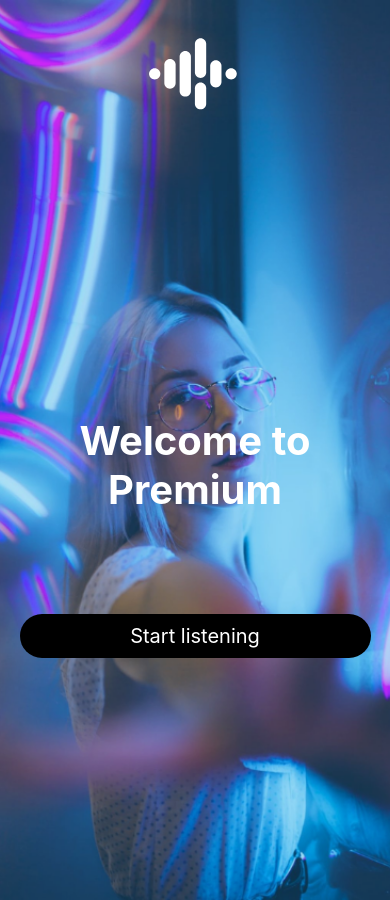
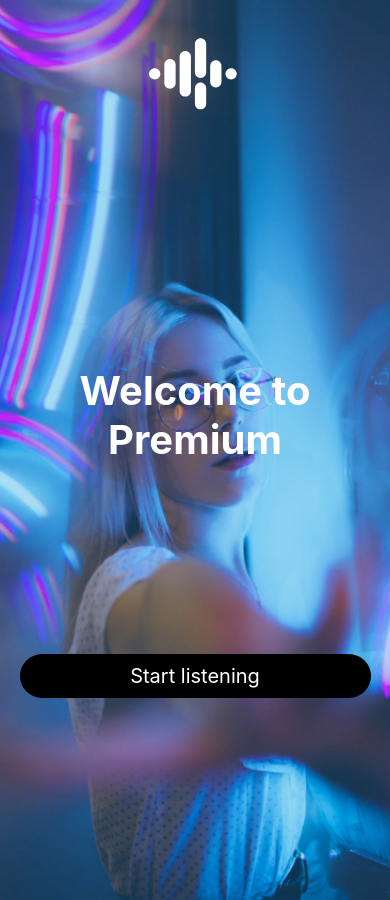
Before and after one commit to trantuankiet5980/SNMusicApp, a React Native app in the folder MucsicApp/: screen /LaunchScreenPremium in a window 390 px wide. Built offline with nearby package versions, Linux system fonts and the light colour scheme.

Commit message:
LanchScreenrenium and HomeAudioListing: update textInput and get set user name

```diff
--- a/MucsicApp/App.js
+++ b/MucsicApp/App.js
@@ -28,6 +28,7 @@
           component={LaunchScreenPremium}
           options={{ headerShown: false }}
         />
+
         <Stack.Screen
           name="SubcritionPlans"
           component={SubcritionPlans}
--- a/MucsicApp/src/navigation/TabNavigator.js
+++ b/MucsicApp/src/navigation/TabNavigator.js
@@ -75,6 +75,7 @@
         headerShadowVisible: false,
       }}
     />
+
   </HomeStack.Navigator>
 );
 
--- a/MucsicApp/src/pages/HomeAudioListing.js
+++ b/MucsicApp/src/pages/HomeAudioListing.js
@@ -5,8 +5,10 @@
 import {TrendingAlbumList} from '../components/TrendingAlbumList';
 import { PopularArtistsList } from '../components/PopularArtistsList';
 
-export default function HomeAudioListing({navigation}) {
+export default function HomeAudioListing({navigation, route}) {
+    console.log('Route params:', route.params); // Debug log
     const [greeting, setGreeting] = useState('');
+    const username = route.params?.username || "Guest";
 
     useEffect(() => {
         const updateGreeting = () => {
@@ -32,7 +34,7 @@
             <ScrollView>
                 <View style={{marginLeft: 25, marginRight: 20}}>
                     <Text style={{fontSize: 18, fontWeight: '200'}}>{greeting},</Text>
-                    <Text style={{fontSize: 25,fontWeight: 'bold'}}>Tran Tuan Kiet</Text>
+                    <Text style={{fontSize: 25,fontWeight: 'bold'}}>{username}</Text>
                     <View style={{flexDirection: 'row', borderWidth: 0.3, marginTop: 15, alignItems: 'center', borderRadius: 30}}>
                         <Icon name="search" size={20} color="#000" style={{padding: 12}} />
                         <TextInput placeholder="What you want to listen to" style={{fontSize: 17, fontWeight: '200'}} />
--- a/MucsicApp/src/pages/LaunchScreenPremium.js
+++ b/MucsicApp/src/pages/LaunchScreenPremium.js
@@ -1,7 +1,28 @@
-import {Text, View, Image, TouchableOpacity } from 'react-native';
+import {Text, View, Image, TouchableOpacity, TextInput } from 'react-native';
 import { SafeAreaView } from 'react-native-safe-area-context';
+import { useState } from 'react';
 
 export default function LaunchScreenPremium({navigation}) {
+    const [username, setUsername] = useState('');
+    const [error, setError] = useState('');
+
+    const handleStartListening = () => {
+        if (!username || username.trim() === '') {
+            setError('Please enter your name');
+            return;
+        }
+        setError('');
+        console.log('Navigating with username:', username.trim());
+
+        navigation.navigate('MainTabs', {
+            screen: 'Home',
+            params: {
+                screen: 'HomeAudioListing',
+                params: { username: username.trim() }
+            }
+        });
+    };
+
     return (
         <SafeAreaView style={{flex: 1, alignItems: 'center'}}>
             <Image style={{width: '100%', height: 900, position: 'absolute', top: 0}} source={require('../../assets/Launch Screen - Premium/Image 112.png')} />
@@ -9,9 +30,27 @@
             <TouchableOpacity onPress={() => navigation.navigate('LaunchScreen')}>
                 <Image style={{marginTop: 30}} source={require('../../assets/Launch Screen - Premium/Image 113.png')}/>
             </TouchableOpacity>
-            <Text style={{fontSize: 40, fontWeight: 'bold', color: '#fff', marginTop: 300}}>Welcome to</Text>
-            <Text style={{fontSize: 40, fontWeight: 'bold', color: '#fff'}}>Premium</Text>
-            <TouchableOpacity onPress={() => navigation.navigate('MainTabs', { screen: 'HomeAudioListing' })} style={{backgroundColor: '#000', width: '90%', alignItems: 'center', padding: 10, borderRadius: 30, marginTop: 100}}>
+            <Text style={{fontSize: 40, fontWeight: 'bold', color: '#fff', marginTop: 250}}>Welcome to</Text>
+            <Text style={{fontSize: 40, marginBottom: 20, fontWeight: 'bold', color: '#fff'}}>Premium</Text>
+            <TextInput
+                placeholder='Enter user name'
+                style={{width: '90%', height: 50, borderRadius: 30, backgroundColor: '#fff', marginTop: 90, padding: 10, borderWidth: error ? 1 : 0.3, borderColor: error ? 'red' : '#000'}}
+                value={username}
+                onChangeText={(text) => {
+                    setUsername(text);
+                    setError('');
+                }}
+                onSubmitEditing={handleStartListening}
+            />
+            {error ? (
+                <Text style={{color: 'red', marginTop: 5, fontSize: 12}}>
+                    {error}
+                </Text>
+            ) : null}
+            <TouchableOpacity
+                onPress={handleStartListening}
+                style={{backgroundColor: '#000', width: '90%', alignItems: 'center', padding: 10, borderRadius: 30, marginTop: 30}}
+            >
                 <Text style={{color: '#fff', fontSize: 20}}>Start listening</Text>
             </TouchableOpacity>
 
```
